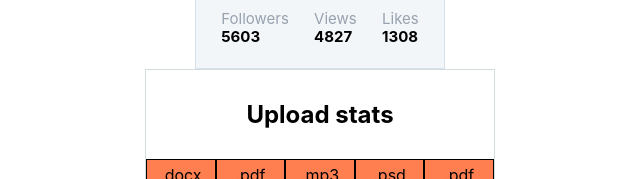
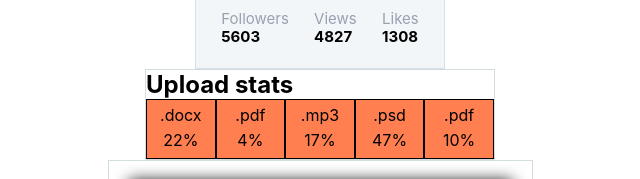
Before and after one commit to andreydnb/goit-react-hw-01-components, a React (Create React App) app: page / in a window 1280 px wide. Shown: the part 304-483 px from the top of the page, without its empty margins (320-960 px from the left). Built offline with nearby package versions, Linux system fonts and the light colour scheme.

Commit message:
Update Statistics.js

```diff
--- a/src/components/Statistics/Statistics.js
+++ b/src/components/Statistics/Statistics.js
@@ -4,8 +4,7 @@ import styles from './statistics.module.css';
 
 const Statistics = ({ title, stats }) => (
     <section className={styles.statistics}>
-        <h2 className={styles.title}>{title}</h2>
-
+    {title && <h2 className="title">{title}</h2>}
         <ul className={styles.stat_list}>
             {stats.map(stat => (
                 <li className={styles.item} key={stat.id}>
```
